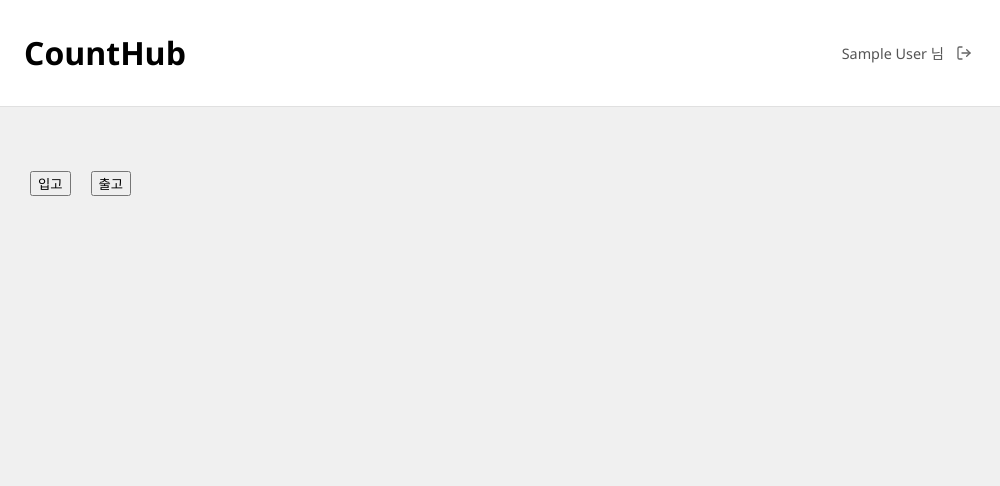
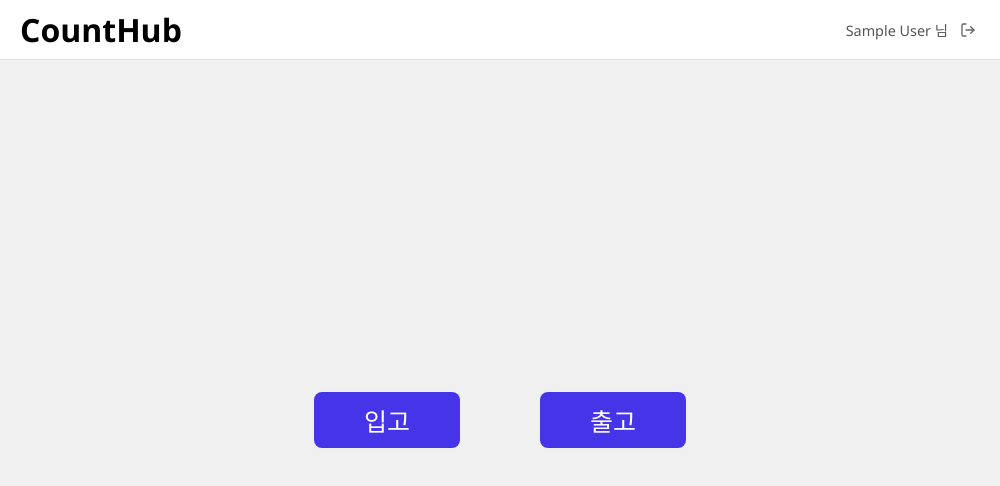
Before and after one commit to lulubethere/CountHub, an Electron app: page html/03 main.html in a window 1000 px wide. Drawn offline with Linux system fonts and the light colour scheme; sample sign-in values are in the browser's storage.

```diff
--- a/style/common-style.css
+++ b/style/common-style.css
@@ -1,4 +1,10 @@
 /* 공통 */
+
+h1 {
+    margin-block-start: 8px;
+    margin-block-end: 8px;
+}
+
 body {
   font-family: 'Segoe UI', Tahoma, Geneva, Verdana, sans-serif;
   margin: 0;
--- a/style/main-style.css
+++ b/style/main-style.css
@@ -3,16 +3,7 @@
     display: flex;
     align-items: center;
     justify-content: space-between;
-    padding: 10px 24px;
-    background: #fff;
-    border-bottom: 1px solid #e0e0e0;
-  }
-
-  .main-header {
-    display: flex;
-    align-items: center;
-    justify-content: space-between;
-    padding: 10px 24px;
+    padding: 0px 20px;
     background: #fff;
     border-bottom: 1px solid #e0e0e0;
   }
@@ -22,16 +13,29 @@
     color: #555;
   }
 
-  .main-content {
-    flex: 1;
-    padding: 24px 30px;
-  }
+.main-content {
+  height: calc(100vh - 80px); /* 헤더 높이 제외 (대략값) */
+  display: flex;
+  justify-content: center;  /* 가로 가운데 */
+  align-items: center;      /* 세로 가운데 */
+}
 
-  .main-content h1 {
-    padding: 0;
-  }
-  .menu-buttons {
-    margin-top: 40px;
-    display: flex;
-    gap: 20px;
-  }
+.menu-buttons {
+  display: flex;
+  gap: 80px;   /* 버튼 사이 간격 */
+}
+
+.menu-buttons button {
+  padding: 10px 50px;
+  font-size: 25px;
+  border-radius: 8px;
+  border: none;
+  background-color: #4634e9;
+  color: white;
+  cursor: pointer;
+  transition: 0.2s;
+}
+
+.menu-buttons button:hover {
+  background-color: #231696;
+}
```
Also changed, not shown: html/04-01 inbound.html (+5 -0 lines), style/inbound-style.css (+19 -0 lines).
